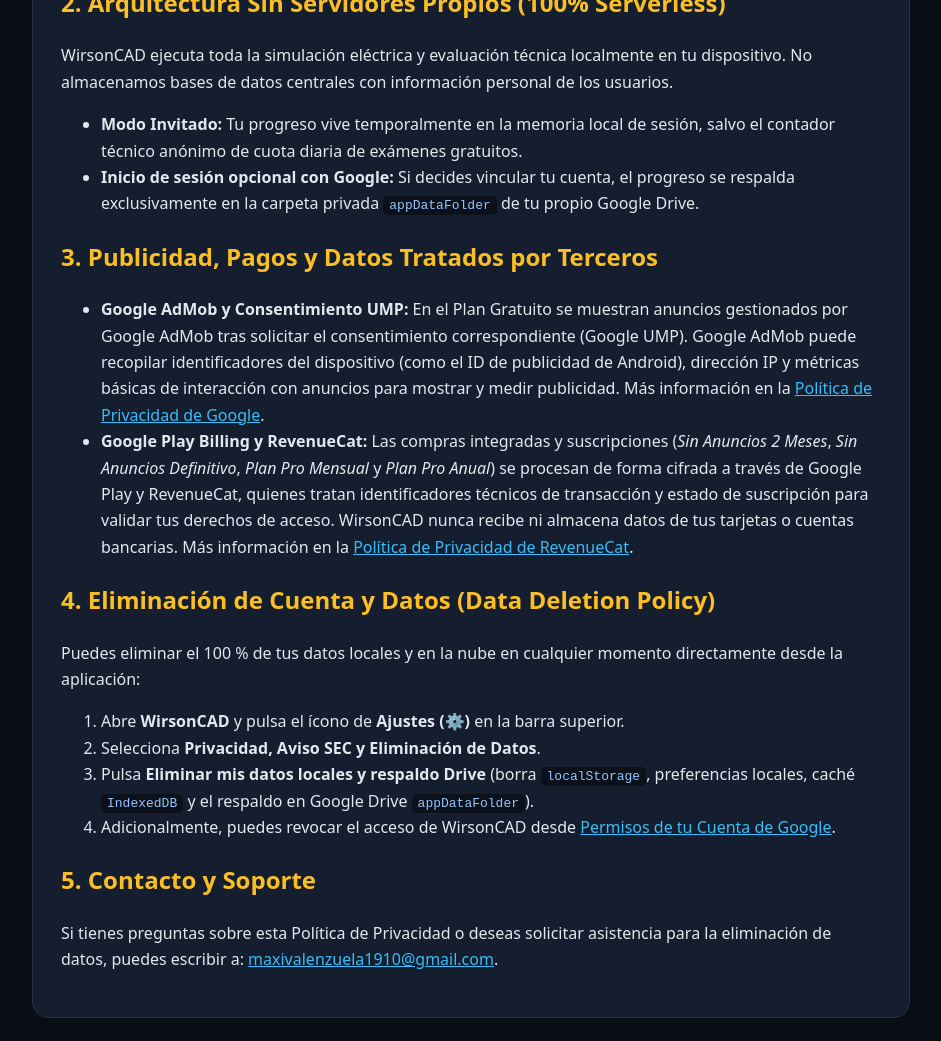
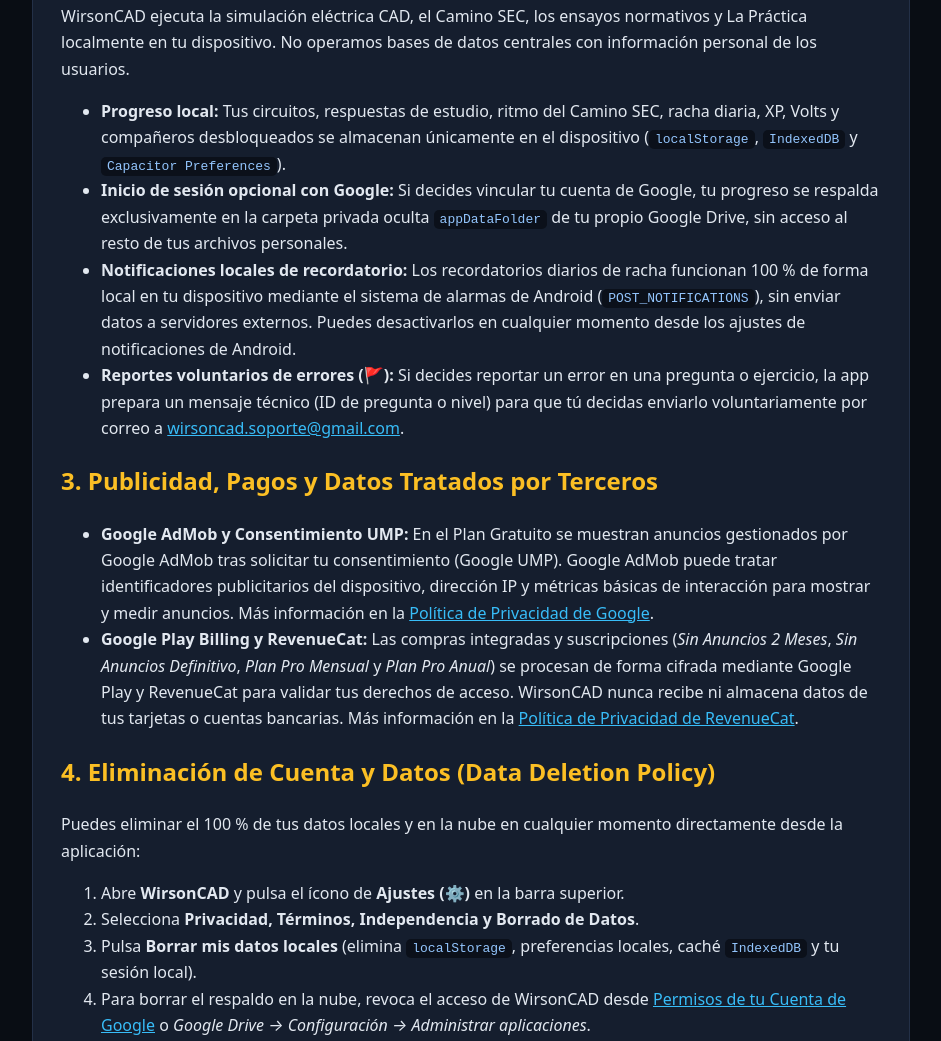
Before and after one commit to hiddds138-blip/wirsoncad-legal, a plain HTML site: page index.html in a window 1280 px wide. Shown: the part 608-1649 px from the top of the page, without its empty margins (169-1110 px from the left). Drawn offline with Linux system fonts and the light colour scheme.

Commit message:
docs(legal): update WirsonCAD v1.5.0 privacy policy with wirsoncad.soporte@gmail.com

```diff
--- a/index.html
+++ b/index.html
@@ -15,37 +15,39 @@
 </head>
 <body>
   <main>
-    <span class="badge">Paquete Oficial: cl.wirsoncad.app</span>
+    <span class="badge">Paquete Oficial: cl.wirsoncad.app · Versión 1.5.0</span>
     <h1>Política de Privacidad, Independencia Gubernamental y Eliminación de Datos — WirsonCAD</h1>
     <p><strong>Última actualización:</strong> Noviembre 2026</p>
 
-    <h2>1. Declaración de Independencia Gubernamental (Google Play Misleading Claims Policy)</h2>
+    <h2>1. Declaración de Independencia Gubernamental</h2>
     <p><strong>WirsonCAD NO representa, no está afiliada, patrocinada ni respaldada por la Superintendencia de Electricidad y Combustibles de Chile (SEC) ni por ninguna entidad gubernamental.</strong> Toda la información normativa citada proviene de documentos públicos oficiales del Estado de Chile: Decreto Supremo N° 08, los 19 Pliegos Técnicos Normativos RIC y el Decreto Supremo N° 92, disponibles públicamente en <a href="https://www.sec.cl" target="_blank" rel="noopener">https://www.sec.cl</a> y <a href="https://www.bcn.cl/leychile" target="_blank" rel="noopener">Biblioteca del Congreso Nacional de Chile</a>.</p>
 
     <h2>2. Arquitectura Sin Servidores Propios (100% Serverless)</h2>
-    <p>WirsonCAD ejecuta toda la simulación eléctrica y evaluación técnica localmente en tu dispositivo. No almacenamos bases de datos centrales con información personal de los usuarios.</p>
+    <p>WirsonCAD ejecuta la simulación eléctrica CAD, el Camino SEC, los ensayos normativos y La Práctica localmente en tu dispositivo. No operamos bases de datos centrales con información personal de los usuarios.</p>
     <ul>
-      <li><strong>Modo Invitado:</strong> Tu progreso vive temporalmente en la memoria local de sesión, salvo el contador técnico anónimo de cuota diaria de exámenes gratuitos.</li>
-      <li><strong>Inicio de sesión opcional con Google:</strong> Si decides vincular tu cuenta, el progreso se respalda exclusivamente en la carpeta privada <code>appDataFolder</code> de tu propio Google Drive.</li>
+      <li><strong>Progreso local:</strong> Tus circuitos, respuestas de estudio, ritmo del Camino SEC, racha diaria, XP, Volts y compañeros desbloqueados se almacenan únicamente en el dispositivo (<code>localStorage</code>, <code>IndexedDB</code> y <code>Capacitor Preferences</code>).</li>
+      <li><strong>Inicio de sesión opcional con Google:</strong> Si decides vincular tu cuenta de Google, tu progreso se respalda exclusivamente en la carpeta privada oculta <code>appDataFolder</code> de tu propio Google Drive, sin acceso al resto de tus archivos personales.</li>
+      <li><strong>Notificaciones locales de recordatorio:</strong> Los recordatorios diarios de racha funcionan 100 % de forma local en tu dispositivo mediante el sistema de alarmas de Android (<code>POST_NOTIFICATIONS</code>), sin enviar datos a servidores externos. Puedes desactivarlos en cualquier momento desde los ajustes de notificaciones de Android.</li>
+      <li><strong>Reportes voluntarios de errores (🚩):</strong> Si decides reportar un error en una pregunta o ejercicio, la app prepara un mensaje técnico (ID de pregunta o nivel) para que tú decidas enviarlo voluntariamente por correo a <a href="mailto:wirsoncad.soporte@gmail.com">wirsoncad.soporte@gmail.com</a>.</li>
     </ul>
 
     <h2>3. Publicidad, Pagos y Datos Tratados por Terceros</h2>
     <ul>
-      <li><strong>Google AdMob y Consentimiento UMP:</strong> En el Plan Gratuito se muestran anuncios gestionados por Google AdMob tras solicitar el consentimiento correspondiente (Google UMP). Google AdMob puede recopilar identificadores del dispositivo (como el ID de publicidad de Android), dirección IP y métricas básicas de interacción con anuncios para mostrar y medir publicidad. Más información en la <a href="https://policies.google.com/privacy" target="_blank" rel="noopener">Política de Privacidad de Google</a>.</li>
-      <li><strong>Google Play Billing y RevenueCat:</strong> Las compras integradas y suscripciones (<em>Sin Anuncios 2 Meses</em>, <em>Sin Anuncios Definitivo</em>, <em>Plan Pro Mensual</em> y <em>Plan Pro Anual</em>) se procesan de forma cifrada a través de Google Play y RevenueCat, quienes tratan identificadores técnicos de transacción y estado de suscripción para validar tus derechos de acceso. WirsonCAD nunca recibe ni almacena datos de tus tarjetas o cuentas bancarias. Más información en la <a href="https://www.revenuecat.com/privacy" target="_blank" rel="noopener">Política de Privacidad de RevenueCat</a>.</li>
+      <li><strong>Google AdMob y Consentimiento UMP:</strong> En el Plan Gratuito se muestran anuncios gestionados por Google AdMob tras solicitar tu consentimiento (Google UMP). Google AdMob puede tratar identificadores publicitarios del dispositivo, dirección IP y métricas básicas de interacción para mostrar y medir anuncios. Más información en la <a href="https://policies.google.com/privacy" target="_blank" rel="noopener">Política de Privacidad de Google</a>.</li>
+      <li><strong>Google Play Billing y RevenueCat:</strong> Las compras integradas y suscripciones (<em>Sin Anuncios 2 Meses</em>, <em>Sin Anuncios Definitivo</em>, <em>Plan Pro Mensual</em> y <em>Plan Pro Anual</em>) se procesan de forma cifrada mediante Google Play y RevenueCat para validar tus derechos de acceso. WirsonCAD nunca recibe ni almacena datos de tus tarjetas o cuentas bancarias. Más información en la <a href="https://www.revenuecat.com/privacy" target="_blank" rel="noopener">Política de Privacidad de RevenueCat</a>.</li>
     </ul>
 
     <h2>4. Eliminación de Cuenta y Datos (Data Deletion Policy)</h2>
     <p>Puedes eliminar el 100 % de tus datos locales y en la nube en cualquier momento directamente desde la aplicación:</p>
     <ol>
       <li>Abre <strong>WirsonCAD</strong> y pulsa el ícono de <strong>Ajustes (⚙️)</strong> en la barra superior.</li>
-      <li>Selecciona <strong>Privacidad, Aviso SEC y Eliminación de Datos</strong>.</li>
-      <li>Pulsa <strong>Eliminar mis datos locales y respaldo Drive</strong> (borra <code>localStorage</code>, preferencias locales, caché <code>IndexedDB</code> y el respaldo en Google Drive <code>appDataFolder</code>).</li>
-      <li>Adicionalmente, puedes revocar el acceso de WirsonCAD desde <a href="https://myaccount.google.com/permissions" target="_blank" rel="noopener">Permisos de tu Cuenta de Google</a>.</li>
+      <li>Selecciona <strong>Privacidad, Términos, Independencia y Borrado de Datos</strong>.</li>
+      <li>Pulsa <strong>Borrar mis datos locales</strong> (elimina <code>localStorage</code>, preferencias locales, caché <code>IndexedDB</code> y tu sesión local).</li>
+      <li>Para borrar el respaldo en la nube, revoca el acceso de WirsonCAD desde <a href="https://myaccount.google.com/permissions" target="_blank" rel="noopener">Permisos de tu Cuenta de Google</a> o <em>Google Drive → Configuración → Administrar aplicaciones</em>.</li>
     </ol>
 
     <h2>5. Contacto y Soporte</h2>
-    <p>Si tienes preguntas sobre esta Política de Privacidad o deseas solicitar asistencia para la eliminación de datos, puedes escribir a: <a href="mailto:maxivalenzuela1910@gmail.com">maxivalenzuela1910@gmail.com</a>.</p>
+    <p>Si tienes consultas sobre esta Política de Privacidad, reportes técnicos o deseas solicitar asistencia para la eliminación de datos, escríbenos a: <a href="mailto:wirsoncad.soporte@gmail.com">wirsoncad.soporte@gmail.com</a>.</p>
   </main>
 </body>
 </html>
```
